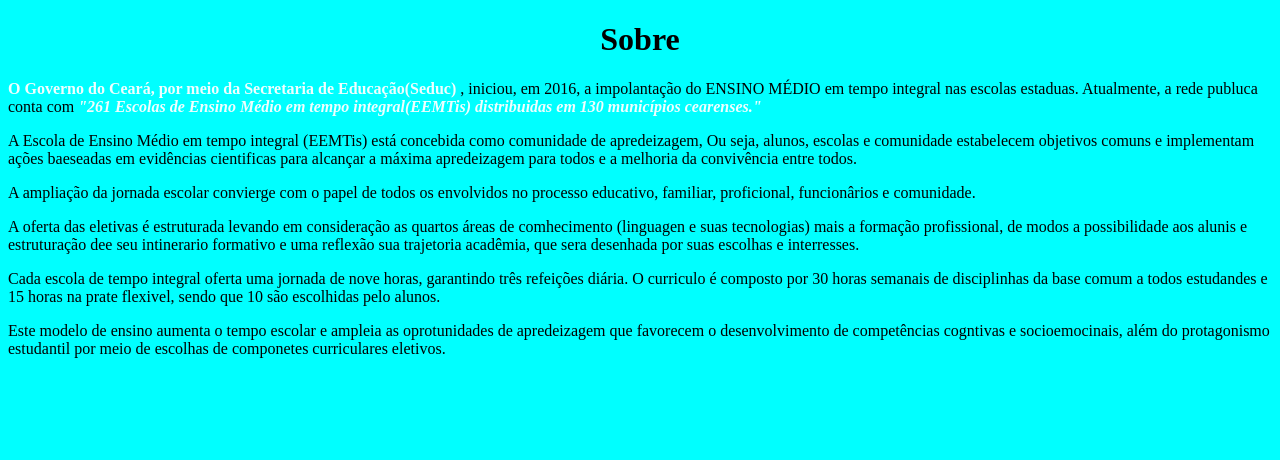
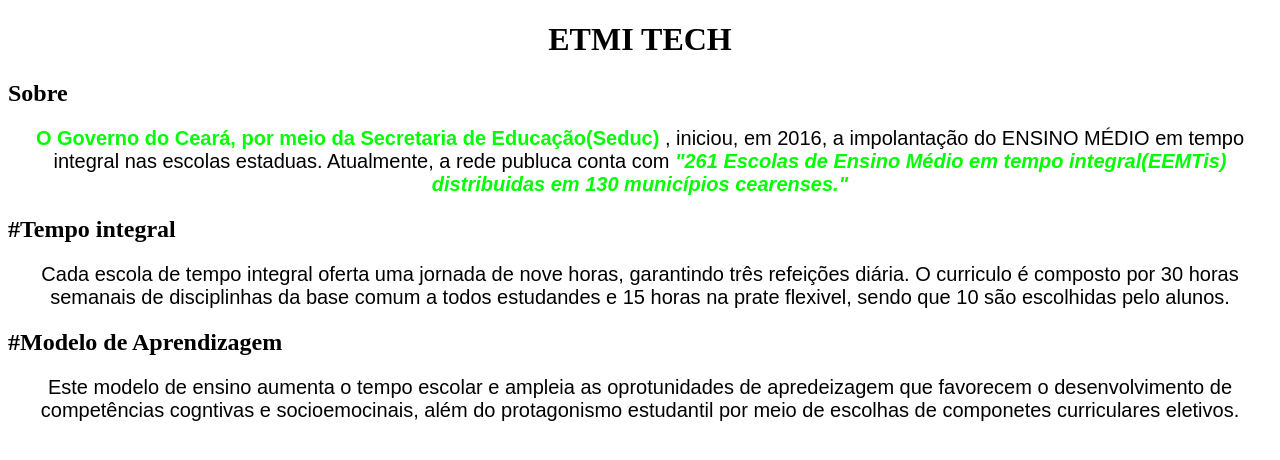
Before and after one commit to Yuri-Fox458/Juazeiro, a plain HTML site: page index.html in a window 1280 px wide. Drawn offline with Linux system fonts and the light colour scheme.

Commit message:
v3
Cores e paragrafos

```diff
--- a/Everton.css
+++ b/Everton.css
@@ -1,10 +1,16 @@
 body{
-    background-color: aqua;
+    background: #ffffff;
 }
 h1{
     text-align: center;
     color:black;
 }
-p strong{
-    color:azure
+p{
+    text-align: center;
+    color: black;
+    font-size: 20px;
+    font-family: Arial, Helvetica, sans-serif;
 }
+ p strong{
+    color: #00ff00;
+ }
--- a/index.html
+++ b/index.html
@@ -3,32 +3,44 @@
     <head>
         <meta charset="utf-8">
         <meta http-equiv="X-UA-Compatible" content="IE=edge">
-        <title>Documento</title>
+        <title>Página inicial</title>
         <meta name="description" content="">
         <meta name="viewport" content="width=device-width, initial-scale=1">
         <link rel="stylesheet" href="Everton.css">
     </head>
     <body>
-        <h1>Sobre</h1>
+        <h1>ETMI TECH</h1>
+
+        <h2>Sobre</h2>
+
         <p>
             <strong>
                 O Governo do Ceará, por meio da Secretaria de Educação(Seduc)
             </strong>, iniciou, em 2016, a impolantação do ENSINO MÉDIO em tempo integral nas escolas estaduas. Atualmente, a rede publuca conta com <strong><i>"261 Escolas de Ensino Médio em tempo integral(EEMTis) distribuidas em 130 municípios cearenses."</i></strong>
         </p>
+
+        <h2>#Tempo integral</h2>
+
+       <p>
+            Cada escola de tempo integral oferta uma jornada de nove horas, garantindo três refeições diária. O curriculo é composto por 30 horas semanais de disciplinhas da base comum a todos estudandes e 15 horas na prate flexivel, sendo que 10 são escolhidas pelo alunos.
+        </p>
+
+        <h2>#Modelo de Aprendizagem</h2>
+
         <p>
+            Este modelo de ensino aumenta o tempo escolar e ampleia as oprotunidades de apredeizagem que favorecem o desenvolvimento de competências cogntivas e socioemocinais, além do protagonismo estudantil por meio de escolhas de componetes curriculares eletivos.
+        </p>
+
+        <!--<p>
             A Escola de Ensino Médio em tempo integral (EEMTis) está concebida como comunidade de apredeizagem, Ou seja, alunos, escolas e comunidade estabelecem objetivos comuns e implementam ações baeseadas em evidências cientificas para alcançar a máxima apredeizagem para todos e a melhoria da convivência entre todos.
         </p>
+
         <p>
             A ampliação da jornada escolar convierge com o papel de todos os envolvidos no processo educativo, familiar, proficional, funcionârios e comunidade.
         </p>
+
         <p>
             A oferta das eletivas é  estruturada levando em consideração as quartos áreas de comhecimento (linguagen e suas tecnologias) mais a formação profissional, de modos a possibilidade aos alunis e estruturação dee seu intinerario formativo e uma reflexão sua trajetoria acadêmia, que sera desenhada por suas escolhas e interresses.
-        </p>
-        <p>
-            Cada escola de tempo integral oferta uma jornada de nove horas, garantindo três refeições diária. O curriculo é composto por 30 horas semanais de disciplinhas da base comum a todos estudandes e 15 horas na prate flexivel, sendo que 10 são escolhidas pelo alunos.
-        </p>
-        <p>
-            Este modelo de ensino aumenta o tempo escolar e ampleia as oprotunidades de apredeizagem que favorecem o desenvolvimento de competências cogntivas e socioemocinais, além do protagonismo estudantil por meio de escolhas de componetes curriculares eletivos.
-        </p>
+        </p>-->
     </body>
 </html>
```
